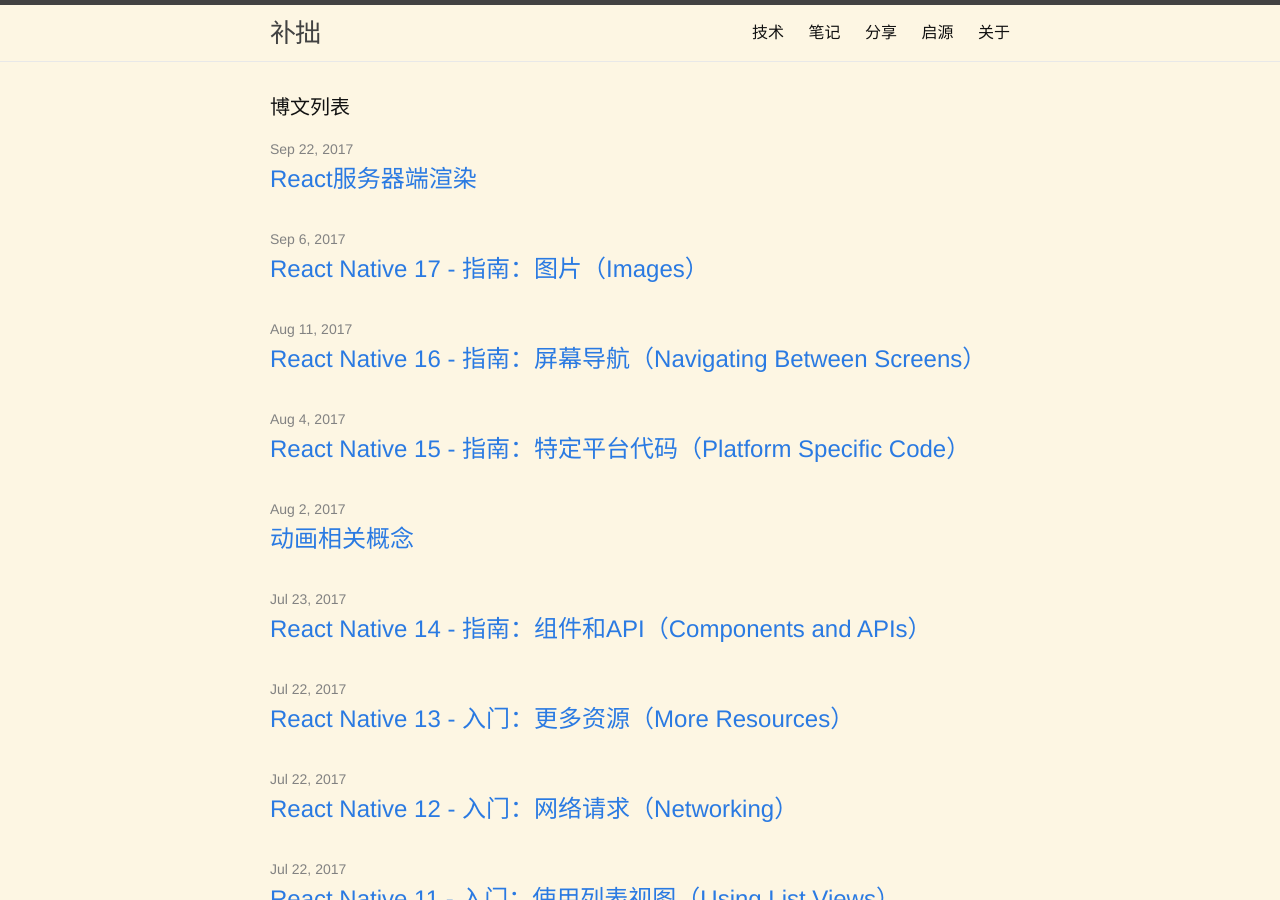
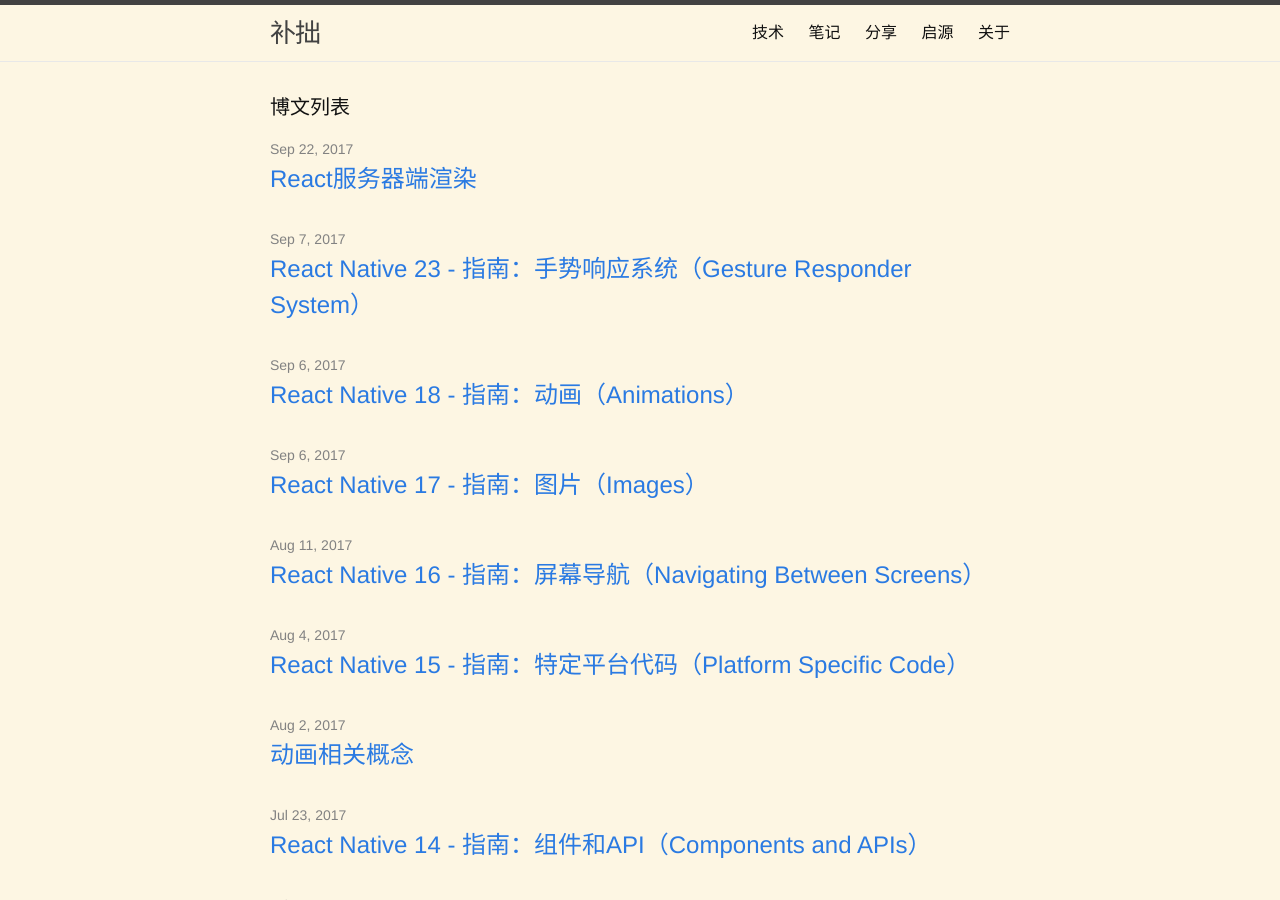
Before and after one commit to testudy/testudy.github.io, a Jekyll site: the page built from index.html, in a window 1280 px wide and 900 px high. Built offline with Jekyll 4.4.1, drawn with Linux system fonts in a browser that asks for light colours; comment, search, counter and statistics services are not loaded; part of the change alters nothing that is shown.

Commit message:
调整引用和排版

````diff
--- a/tech/_drafts/2017-07-22-react-native-18-guide-Animations.md
+++ b/tech/_posts/2017-09-06-react-native-18-guide-Animations.md
@@ -1,32 +1,39 @@
 ---
-id: animations
-title: Animations
-layout: docs
-category: Guides
-permalink: docs/animations.html
-next: accessibility
-previous: images
+layout: post
+title: React Native 18 - 指南：动画（Animations）
+tags: 原创 技术 翻译 React-Native
 ---
+
+[原文](https://facebook.github.io/react-native/docs/animations.html)
 
 Animations are very important to create a great user experience.
 Stationary objects must overcome inertia as they start moving.
 Objects in motion have momentum and rarely come to a stop immediately.
 Animations allow you to convey physically believable motion in your interface.
 
+动画对于创建优秀的用户体验来说非常重要。物理运动不会立刻开始，在惯性的作用下也不会立即停下来，动画应该遵循基本的物理定律。
+
 React Native provides two complementary animation systems:
-[`Animated`](docs/animations.html#animated-api) for granular and interactive control of specific values, and
-[`LayoutAnimation`](docs/animations.html#layoutanimation) for animated global layout transactions.
+[`Animated`](#animated-api) for granular and interactive control of specific values, and
+[`LayoutAnimation`](#layoutanimation) for animated global layout transactions.
 
-## `Animated` API
+React Native提供了两套相互补充的动画系统：
+基于值处理组件交互动画的[`Animated`](#animated-api)和
+处理整体布局过渡的[`LayoutAnimation`](#layoutanimation)。
 
-The [`Animated`](docs/animated.html) API is designed to make it very easy to concisely express a wide variety of interesting animation and interaction patterns in a very performant way.
+## Animated API
+
+The [`Animated`](https://facebook.github.io/react-native/docs/animated.html) API is designed to make it very easy to concisely express a wide variety of interesting animation and interaction patterns in a very performant way.
 `Animated` focuses on declarative relationships between inputs and outputs, with configurable transforms in between, and simple `start`/`stop` methods to control time-based animation execution.
+
+[`Animated`](https://facebook.github.io/react-native/docs/animated.html) API用来简洁、高效的创建丰富的动画和交互模式。
+`Animated`声明输入和输出的
 
 `Animated` exports four animatable component types: `View`, `Text`, `Image`, and `ScrollView`, but you can also create your own using `Animated.createAnimatedComponent()`.
 
 For example, a container view that fades in when it is mounted may look like this:
 
-```SnackPlayer
+```javascript
 import React from 'react';
 import { Animated, Text, View } from 'react-native';
 
@@ -50,7 +57,7 @@ class FadeInView extends React.Component {
 
     return (
       <Animated.View                 // Special animatable View
-        style={{
+        style={{"{{"}}
           ...this.props.style,
           opacity: fadeAnim,         // Bind opacity to animated value
         }}
@@ -65,9 +72,9 @@ class FadeInView extends React.Component {
 export default class App extends React.Component {
   render() {
     return (
-      <View style={{flex: 1, alignItems: 'center', justifyContent: 'center'}}>
-        <FadeInView style={{width: 250, height: 50, backgroundColor: 'powderblue'}}>
-          <Text style={{fontSize: 28, textAlign: 'center', margin: 10}}>Fading in</Text>
+      <View style={{"{{"}}flex: 1, alignItems: 'center', justifyContent: 'center'}}>
+        <FadeInView style={{"{{"}}width: 250, height: 50, backgroundColor: 'powderblue'}}>
+          <Text style={{"{{"}}fontSize: 28, textAlign: 'center', margin: 10}}>Fading in</Text>
         </FadeInView>
       </View>
     )
@@ -91,7 +98,7 @@ Because the entire configuration is declarative, we will be able to implement fu
 
 Animations are heavily configurable. Custom and predefined easing functions, delays, durations, decay factors, spring constants, and more can all be tweaked depending on the type of animation.
 
-`Animated` provides several animation types, the most commonly used one being [`Animated.timing()`](docs/animated.html#timing).
+`Animated` provides several animation types, the most commonly used one being [`Animated.timing()`](https://facebook.github.io/react-native/docs/animated.html#timing).
 It supports animating a value over time using one of various predefined easing functions, or you can use your own.
 Easing functions are typically used in animation to convey gradual acceleration and deceleration of objects.
 
@@ -112,7 +119,7 @@ Animated.timing(
 ).start();
 ```
 
-Take a look at the [Configuring animations](docs/animated.html#configuring-animations) section of the `Animated` API reference to learn more about all the config parameters supported by the built-in animations.
+Take a look at the [Configuring animations](https://facebook.github.io/react-native/docs/animated.html#configuring-animations) section of the `Animated` API reference to learn more about all the config parameters supported by the built-in animations.
 
 ### Composing animations
 
@@ -144,11 +151,11 @@ Animated.sequence([            // decay, then spring to start and twirl
 If one animation is stopped or interrupted, then all other animations in the group are also stopped.
 `Animated.parallel` has a `stopTogether` option that can be set to `false` to disable this.
 
-You can find a full list of composition methods in the [Composing animations](docs/animated.html#composing-animations) section of the `Animated` API reference.
+You can find a full list of composition methods in the [Composing animations](https://facebook.github.io/react-native/docs/animated.html#composing-animations) section of the `Animated` API reference.
 
 ### Combining animated values
 
-You can [combine two animated values](docs/animated.html#combining-animated-values) via addition, multiplication, division, or modulo to make a new animated value.
+You can [combine two animated values](https://facebook.github.io/react-native/docs/animated.html#combining-animated-values) via addition, multiplication, division, or modulo to make a new animated value.
 
 There are some cases where an animated value needs to invert another animated value for calculation.
 An example is inverting a scale (2x --> 0.5x):
@@ -183,7 +190,7 @@ but animate the position from 150px to 0px and the opacity from 0 to 1.
 This can easily be done by modifying `style` from the example above like so:
 
 ```javascript
-  style={{
+  style={{"{{"}}
     opacity: this.state.fadeAnim, // Binds directly
     transform: [{
       translateY: this.state.fadeAnim.interpolate({
@@ -194,7 +201,7 @@ This can easily be done by modifying `style` from the example above like so:
   }}
 ```
 
-[`interpolate()`](docs/animated.html#interpolate) supports multiple range segments as well, which is handy for defining dead zones and other handy tricks.
+[`interpolate()`](https://facebook.github.io/react-native/docs/animated.html#interpolate) supports multiple range segments as well, which is handy for defining dead zones and other handy tricks.
 For example, to get an negation relationship at -300 that goes to 0 at -100, then back up to 1 at 0, and then back down to zero at 100 followed by a dead-zone that remains at 0 for everything beyond that, you could do:
 
 ```javascript
@@ -231,7 +238,7 @@ value.interpolate({
 ```
 
 `interpolate()` also supports arbitrary easing functions, many of which are already implemented in the
-[`Easing`](docs/easing.html) module.
+[`Easing`](https://facebook.github.io/react-native/docs/easing.html) module.
 `interpolate()` also has configurable behavior for extrapolating the `outputRange`.
 You can set the extrapolation by setting the `extrapolate`, `extrapolateLeft`, or `extrapolateRight` options.
 The default value is `extend` but you can use `clamp` to prevent the output value from exceeding `outputRange`.
@@ -261,7 +268,7 @@ It allows us to track both x and y values in the example above.
 
 ### Tracking gestures
 
-Gestures, like panning or scrolling, and other events can map directly to animated values using [`Animated.event`](docs/animated.html#event).
+Gestures, like panning or scrolling, and other events can map directly to animated values using [`Animated.event`](https://facebook.github.io/react-native/docs/animated.html#event).
 This is done with a structured map syntax so that values can be extracted from complex event objects.
 The first level is an array to allow mapping across multiple args, and that array contains nested objects.
 
@@ -472,7 +479,7 @@ manage frame updates for you.
 
 ### `setNativeProps`
 
-As mentioned [in the Direct Manipulation section](docs/direct-manipulation.html),
+As mentioned [in the Direct Manipulation section](https://facebook.github.io/react-native/docs/direct-manipulation.html),
 `setNativeProps` allows us to modify properties of native-backed
 components (components that are actually backed by native views, unlike
 composite components) directly, without having to `setState` and
@@ -489,5 +496,5 @@ the JavaScript thread [with the useNativeDriver
 option](http://facebook.github.io/react-native/blog/2017/02/14/using-native-driver-for-animated.html).
 You may also want to defer any computationally intensive work until after
 animations are complete, using the
-[InteractionManager](docs/interactionmanager.html). You can monitor the
+[InteractionManager](https://facebook.github.io/react-native/docs/interactionmanager.html). You can monitor the
 frame rate by using the In-App Developer Menu "FPS Monitor" tool.
--- a/tech/_drafts/2017-07-22-react-native-23-guide-GestureResponderSystem.md
+++ b/tech/_posts/2017-09-07-react-native-23-guide-GestureResponderSystem.md
@@ -1,12 +1,10 @@
 ---
-id: gesture-responder-system
-title: Gesture Responder System
-layout: docs
-category: Guides
-permalink: docs/gesture-responder-system.html
-next: javascript-environment
-previous: performance
+layout: post
+title: React Native 23 - 指南：手势响应系统（Gesture Responder System）
+tags: 原创 技术 翻译 React-Native
 ---
+
+[原文](https://facebook.github.io/react-native/docs/gesture-responder-system.html)
 
 The gesture responder system manages the lifecycle of gestures in your app. A touch can go through several phases as the app determines what the user's intention is. For example, the app needs to determine if the touch is scrolling, sliding on a widget, or tapping. This can even change during the duration of a touch. There can also be multiple simultaneous touches.
 
@@ -69,4 +67,4 @@ However, sometimes a parent will want to make sure that it becomes responder. Th
 
 ### PanResponder
 
-For higher-level gesture interpretation, check out [PanResponder](docs/panresponder.html).
+For higher-level gesture interpretation, check out [PanResponder](https://facebook.github.io/react-native/docs/panresponder.html).
````
